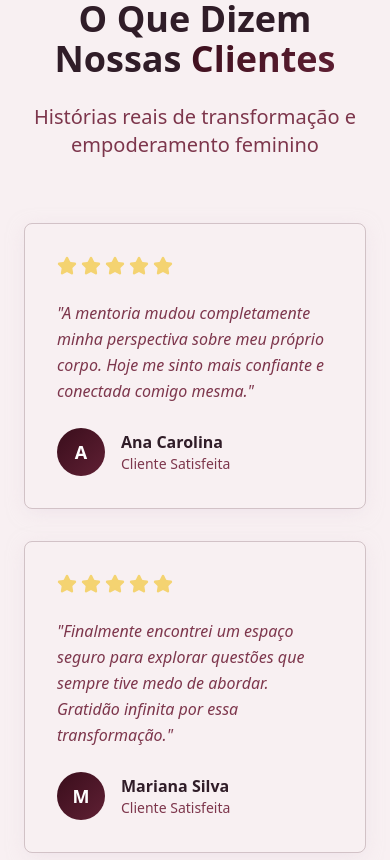
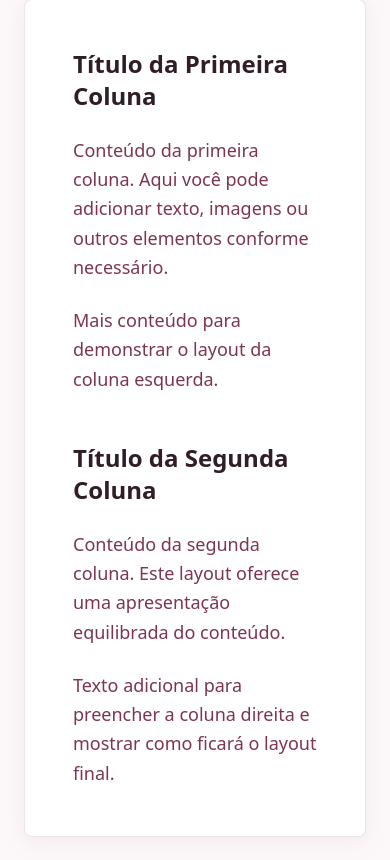
Before and after one commit to vowdigital/prazer-em-venda, a React (Vite) app: page / in a window 390 px wide. Shown: the part 6284-7144 px from the top of the page. Built offline with nearby package versions, Linux system fonts and the light colour scheme.

Commit message:
Adicionar nova seção com colunas
Criei uma nova seção abaixo de "Dúvidas Frequentes", com conteúdo dividido em duas colunas, margens e sombra.

```diff
--- /dev/null
+++ b/src/components/TwoColumnSection.tsx
@@ -0,0 +1,43 @@
+import { Card, CardContent } from "@/components/ui/card";
+
+const TwoColumnSection = () => {
+  return (
+    <section className="py-20 px-6 bg-background">
+      <div className="max-w-6xl mx-auto">
+        <Card className="shadow-soft border-primary/10">
+          <CardContent className="p-12">
+            <div className="grid md:grid-cols-2 gap-12">
+              {/* Left Column */}
+              <div className="space-y-6">
+                <h3 className="text-2xl font-bold text-foreground mb-4">
+                  Título da Primeira Coluna
+                </h3>
+                <p className="text-lg text-muted-foreground leading-relaxed">
+                  Conteúdo da primeira coluna. Aqui você pode adicionar texto, imagens ou outros elementos conforme necessário.
+                </p>
+                <p className="text-lg text-muted-foreground leading-relaxed">
+                  Mais conteúdo para demonstrar o layout da coluna esquerda.
+                </p>
+              </div>
+
+              {/* Right Column */}
+              <div className="space-y-6">
+                <h3 className="text-2xl font-bold text-foreground mb-4">
+                  Título da Segunda Coluna
+                </h3>
+                <p className="text-lg text-muted-foreground leading-relaxed">
+                  Conteúdo da segunda coluna. Este layout oferece uma apresentação equilibrada do conteúdo.
+                </p>
+                <p className="text-lg text-muted-foreground leading-relaxed">
+                  Texto adicional para preencher a coluna direita e mostrar como ficará o layout final.
+                </p>
+              </div>
+            </div>
+          </CardContent>
+        </Card>
+      </div>
+    </section>
+  );
+};
+
+export default TwoColumnSection;
--- a/src/pages/Index.tsx
+++ b/src/pages/Index.tsx
@@ -2,6 +2,7 @@ import HeroSection from "@/components/HeroSection";
 import AboutSection from "@/components/AboutSection";
 import BenefitsSection from "@/components/BenefitsSection";
 import FAQSection from "@/components/FAQSection";
+import TwoColumnSection from "@/components/TwoColumnSection";
 import TestimonialsSection from "@/components/TestimonialsSection";
 import CTASection from "@/components/CTASection";
 import Footer from "@/components/Footer";
@@ -16,6 +17,7 @@ const Index = () => {
       <AboutSection />
       <BenefitsSection />
       <FAQSection />
+      <TwoColumnSection />
       <TestimonialsSection />
       <CTASection />
       <Footer />
```
